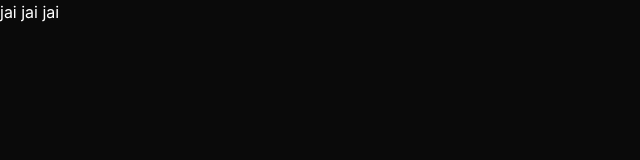
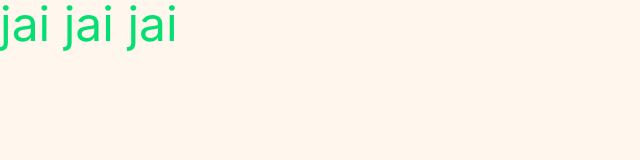
Before and after one commit to Nirmal5787/ngrok-ui, a website built with Vite: page index.html in a window 1280 px wide. Shown: the whole page, without its empty margins (0-640 px from the left). Built offline with nearby package versions, Linux system fonts and the light colour scheme.

Commit message:
initialize project with tailwind

```diff
--- a/index.html
+++ b/index.html
@@ -8,8 +8,8 @@
 
     <title>clone-ngrok</title>
   </head>
-  <body class="bg-neutral-950 text-white">
-    <h1>jai jai jai</h1>
+  <body class="bg-orange-50 text-green-400">
+    <h1 class="text-5xl">jai jai jai</h1>
 
   </body>
 </html>
```
